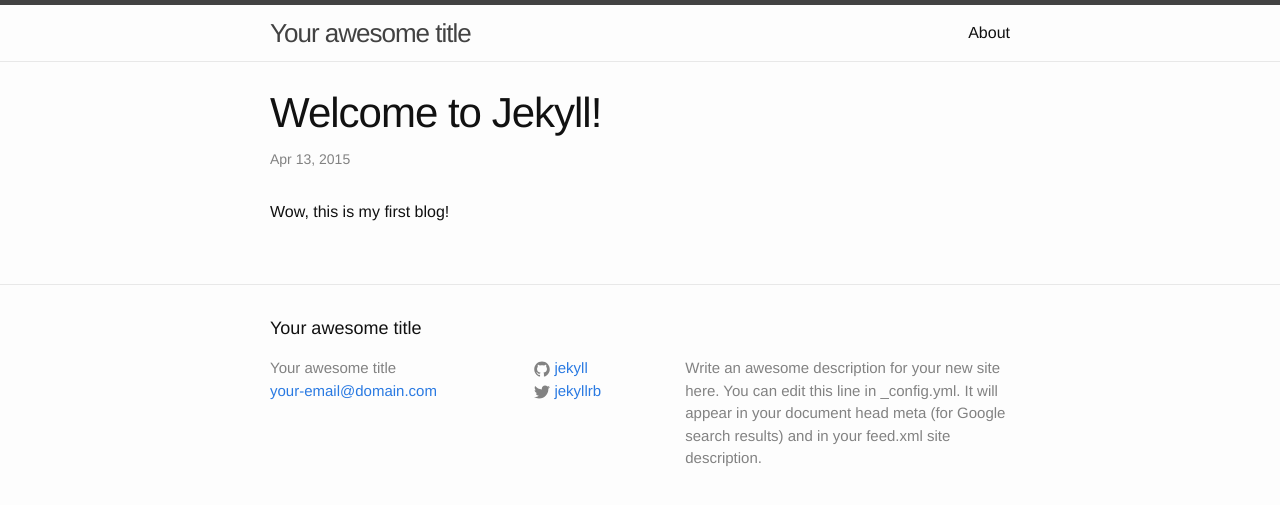
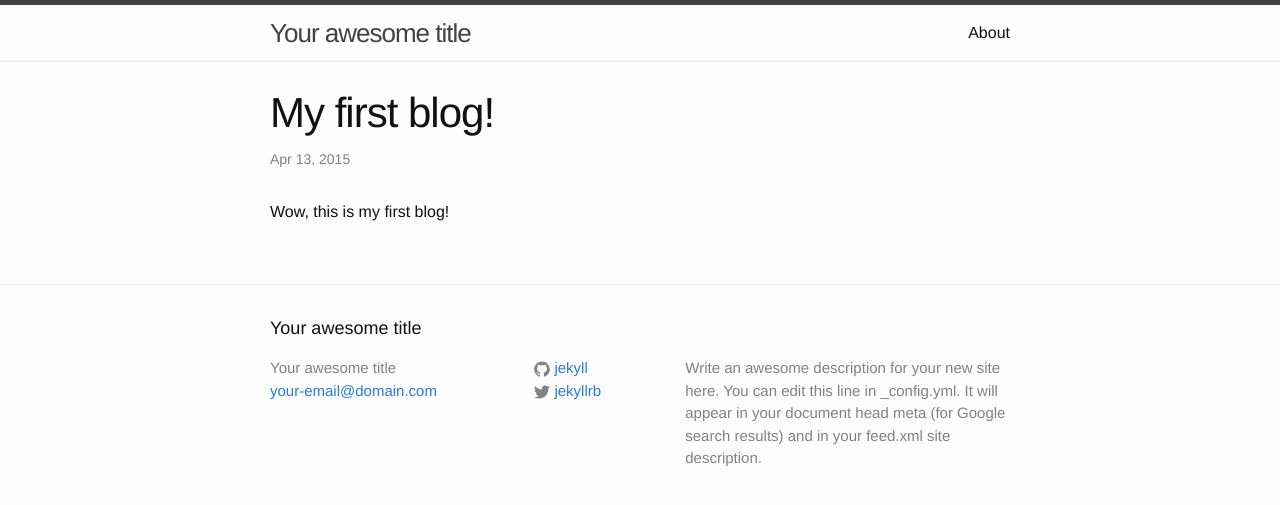
Before and after one commit to yejim/yejim.github.io, a Jekyll site: the page built from _posts/2015-04-13-blog-test.markdown, in a window 1280 px wide. Shown: the top 505 px of the page. Built offline with Jekyll 4.4.1, drawn with Linux system fonts in a browser that asks for light colours.

Commit message:
rewrite a blog

```diff
--- a/_posts/2015-04-13-blog-test.markdown
+++ b/_posts/2015-04-13-blog-test.markdown
@@ -1,6 +1,6 @@
 ---
 layout: post
-title:  "Welcome to Jekyll!"
+title:  "My first blog!"
 date:   2015-04-13 11:48:28
 categories: jekyll update
 ---
```
Also changed, not shown: 1 other file.
